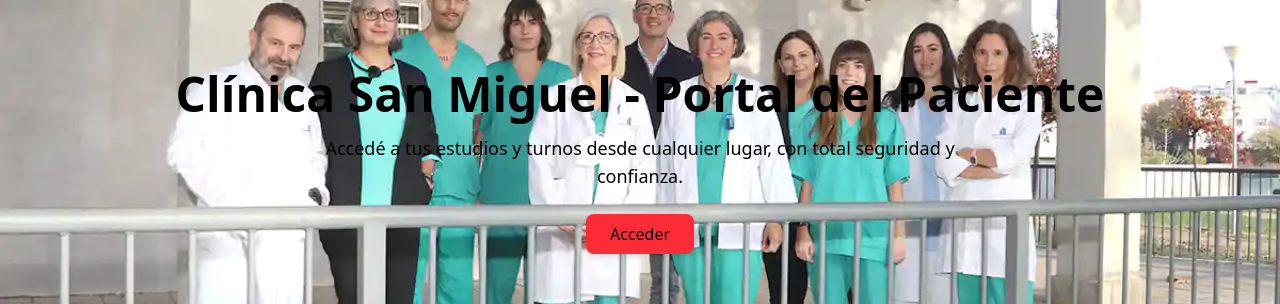
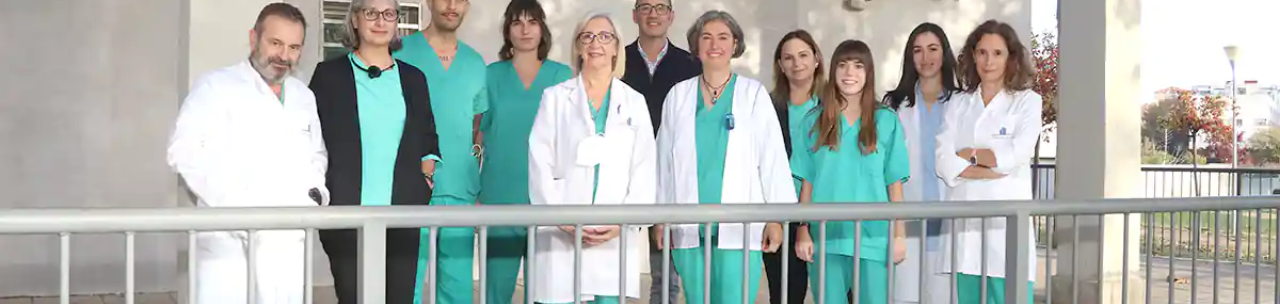
Before and after one commit to aletorresprado/clinica, a React (Vite) app: page /entrada in a window 1280 px wide. Shown: the part 168-472 px from the top of the page. Built offline with nearby package versions, Linux system fonts and the light colour scheme.

Commit message:
cambio en el banner

```diff
--- a/src/components/Banner.jsx
+++ b/src/components/Banner.jsx
@@ -29,20 +29,6 @@
       {/* Capa de color encima para oscurecer */}
       <div className="absolute inset-0 bg-opacity-40"></div>
 
-      {/* Contenido centrado */}
-      <div className="relative z-10 flex flex-col items-center justify-center h-full text-400  text-center px-4">
-        <h1 className="text-4xl md:text-5xl font-bold mb-4">
-          Clínica San Miguel - Portal del Paciente
-        </h1>
-        <p className="text-lg mb-6 text-400 max-w-2xl">
-          Accedé a tus estudios y turnos desde cualquier lugar, con total
-          seguridad y confianza.
-        </p>
-        <button className="bg-red-500 hover:bg-red-600 px-6 py-2 rounded-lg shadow-md">
-          Acceder
-        </button>
-      </div>
-
       {/* Indicadores (puntos) */}
       <div className="absolute bottom-6 left-1/2 transform -translate-x-1/2 flex space-x-2">
         {imagenes.map((_, i) => (
```
